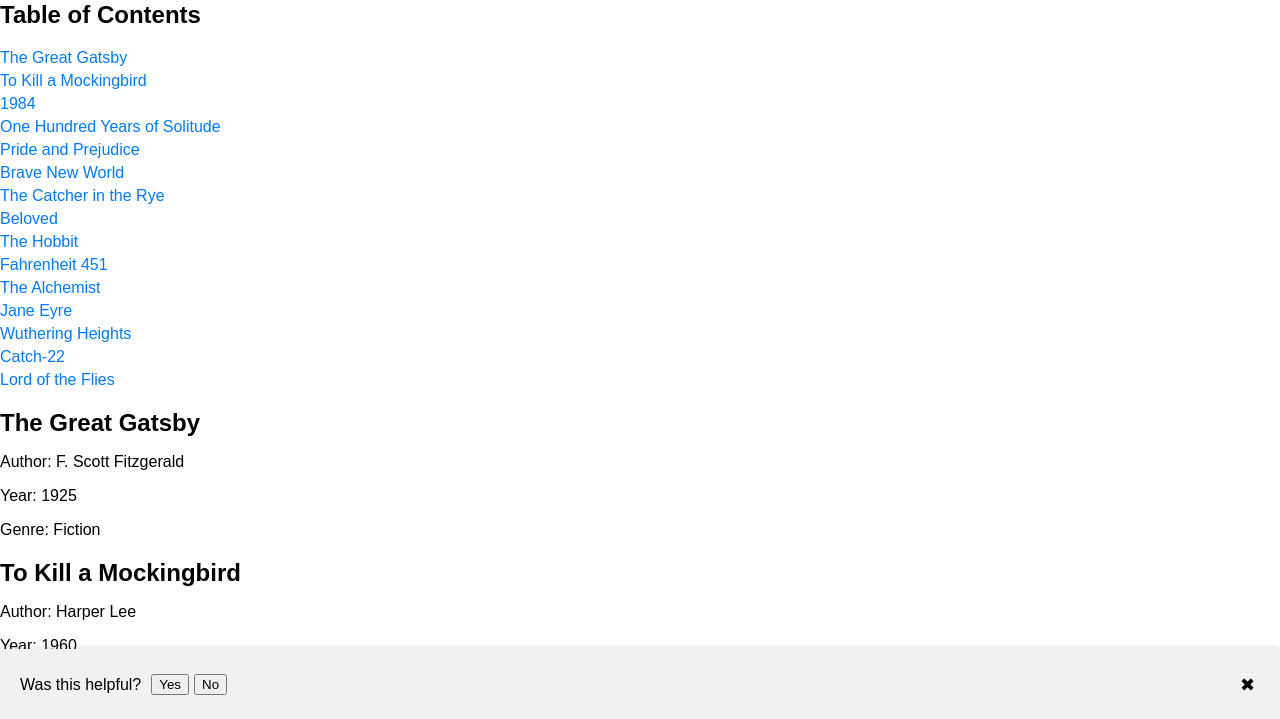
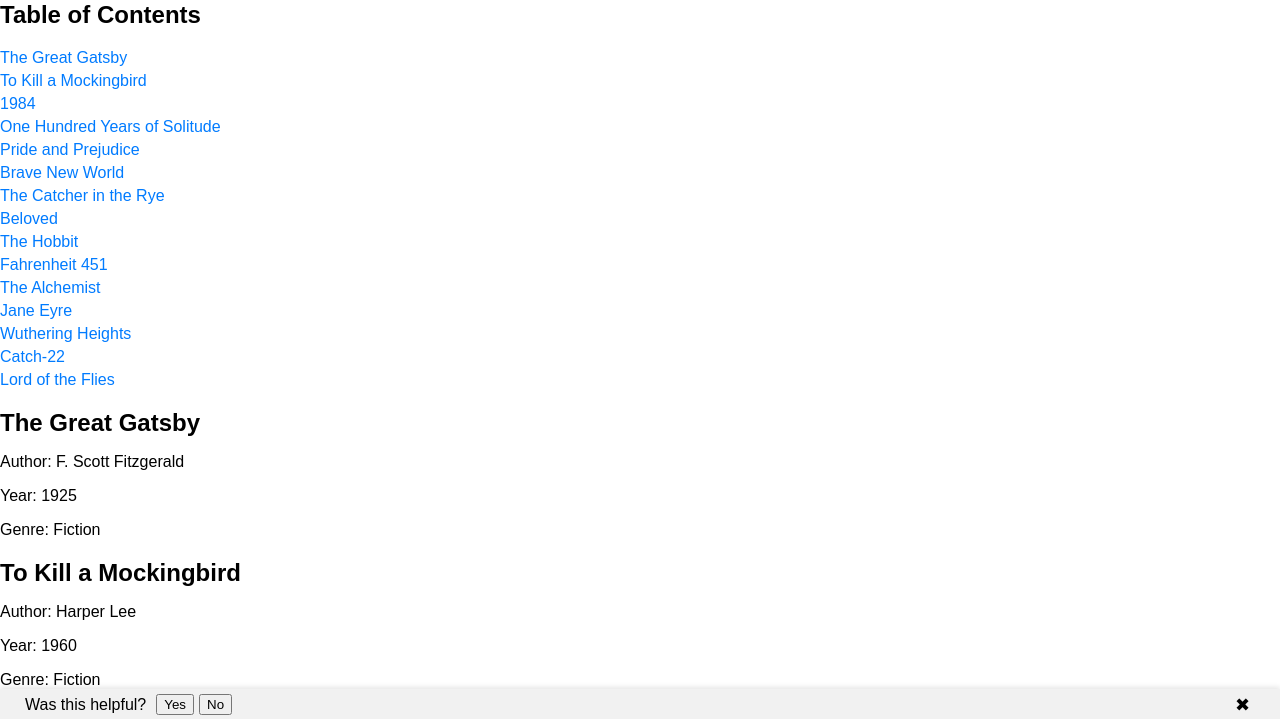
Before and after one commit to gund0305/portfolio, a plain HTML site: page index.html in a window 1280 px wide. Shown: the part 79-798 px from the top of the page. Drawn offline with Linux system fonts and the light colour scheme.

Commit message:
Update style.css .footer padding to 0px 25px

```diff
--- a/styles.css
+++ b/styles.css
@@ -46,7 +46,7 @@ h1 {
     bottom: 0;
     width: 100%;
     background-color: #f1f1f1;
-    padding: 20px; /* Increased padding for the footer */
+    padding: 0px 25px; /* Updated padding */
     box-shadow: 0 -2px 5px rgba(0,0,0,0.1);
     z-index: 1000;
     box-sizing: border-box; /* Ensure padding is included in total height */
```
